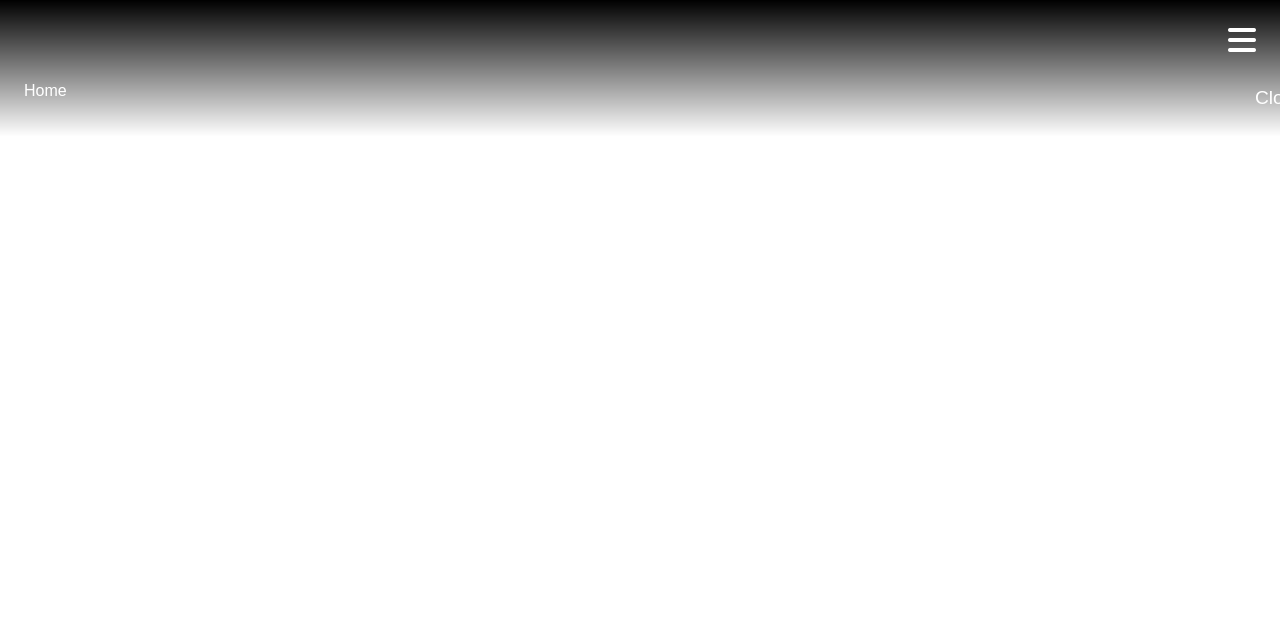
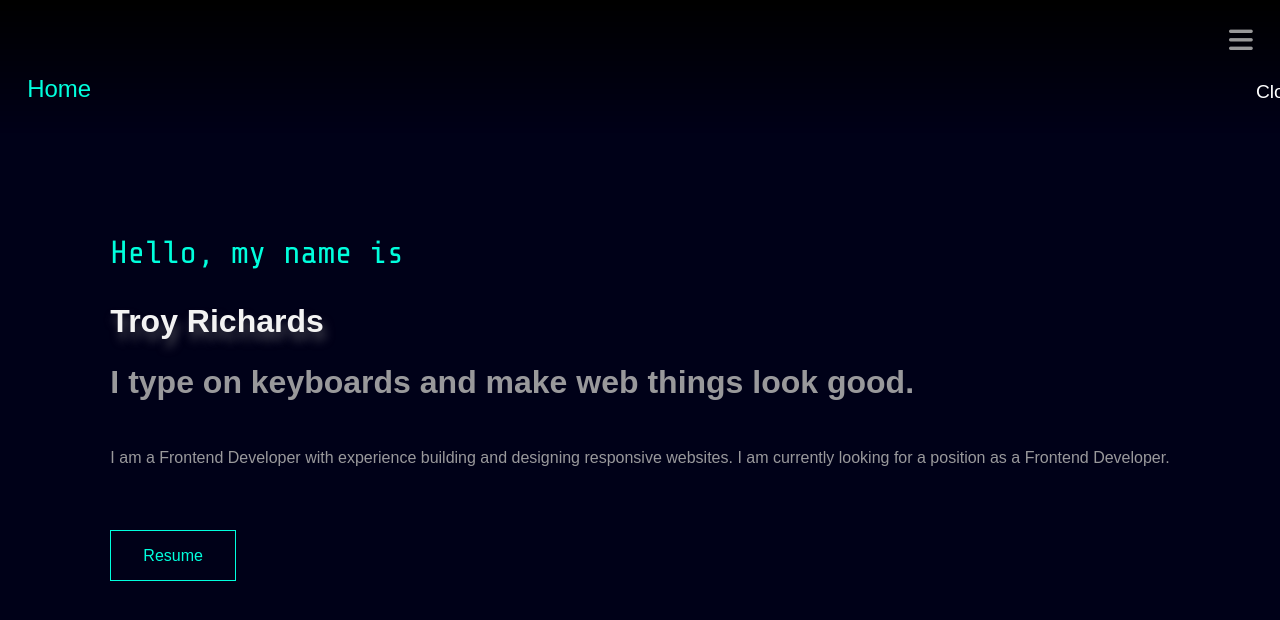
Before and after one commit to TroyRichardsDA/Portfolio-React-Revamp, a React (Create React App) app: page / in a window 1280 px wide. Shown: the top 620 px of the page. Built offline with nearby package versions, Linux system fonts and the light colour scheme.

Commit message:
Hero Section Complete/Skills Start

```diff
--- a/public/index.html
+++ b/public/index.html
@@ -9,8 +9,13 @@
       content="Web site created using create-react-app"
     />
 
-    <!--    Fontawesome Link -->
+    <!--    Fontawesome Link     -->
     <script src="https://kit.fontawesome.com/b4ece92574.js" crossorigin="anonymous"></script>
+
+    <!--    Google Fonts     -->
+
+    <link rel="preconnect" href="https://fonts.gstatic.com" crossorigin>
+    <link href="https://fonts.googleapis.com/css2?family=Share+Tech+Mono&display=swap" rel="stylesheet">
 
     <link rel="" href="%PUBLIC_URL%/logo192.png" />
     <link rel="manifest" href="%PUBLIC_URL%/manifest.json" />
--- a/src/App.js
+++ b/src/App.js
@@ -1,9 +1,16 @@
 import Nav from './Components/Nav';
+import { Header } from './Components/Header';
+
+
+
 
 function App() {
+
+
   return (
     <div className="App">
       <Nav />
+      <Header />
     </div>
   );
 }
--- a/src/Components/Header.js
+++ b/src/Components/Header.js
@@ -0,0 +1,21 @@
+export function Header() {
+
+    return (
+        <header>
+            <div id='header' class="header-content">
+                <p class="greeting">
+                    <span>Hello, my name is </span>
+                </p>
+                <h2 class="name">
+                    <span>T</span>roy <span>R</span>ichards
+                </h2>
+                <h1> I type on keyboards and make web things look good.</h1>
+                <p className='hero-desc'>
+                    I am a Frontend Developer with experience building and designing responsive websites.
+                    I am currently looking for a position as a Frontend Developer.
+                </p>
+                <a href="#" className='header-resume'>Resume</a>
+            </div>
+        </header>
+    )
+}
--- a/src/Components/Nav.js
+++ b/src/Components/Nav.js
@@ -25,7 +25,7 @@ function Nav() {
     return (
         <nav>
             <div className="navbar">
-                <a href="#header">Home</a>
+                <a href="#header" className='homeBtn'>Home</a>
                 <div className='dropdown'>
                 <i onClick={showHide} className="dropbtn fas fa-soild fa-bars"></i>
                     <div id='dd-content' className='dropdown-content'>
--- a/src/index.css
+++ b/src/index.css
@@ -1,10 +1,9 @@
 :root {
-  --main-bg: #eeeeee;
-  --second-BG: #ffffffa2;
-  --text1: #b36500;
-  --text2:  #d38900;
-  --seconday-color: #e6a800;
+  --main-BG: #000118;
+  --highlightColor: rgb(0, 255, 221);
+  --BrighterText: #f3f3f3;
   --box-shadow-color:rgb(255, 255, 255);
+  --fnt-tech: 'Share Tech Mono', monospace;
 }
 
 *,
@@ -19,10 +18,9 @@
 
 body {
   font-family: 'Raleway', sans-serif;
-  color: rgb(0, 0, 0);
-  line-height: 1.5em;
+  color: #adadade1;
   overflow-x: hidden;
-  background-color: var(--second-BG);
+  background-color: var(--main-BG);
 }
 
 ul {
@@ -34,14 +32,10 @@ a {
   text-decoration: none;
 }
 
-header,
-footer,
-#skills,
-#about,
-#projects {
-  text-align: center;
+.App {
+  width: 85%;
+  margin: 0 auto;
 }
-
 
 /*======================
 
@@ -54,7 +48,7 @@ nav {
   position: fixed;
   top: 0;
   left: 0;
-  padding: 1.5rem;
+  padding: 1.7rem;
   z-index: 1;
   width: 100%;
 }
@@ -65,11 +59,15 @@ nav {
   align-items: center;
 }
 
+.homeBtn {
+  font-size: 1.5rem;
+  color: var(--highlightColor);
+}
+
 .dropbtn {
   border-style: none;
   cursor: pointer;
-  color: white;
-  font-size: 2rem;
+  font-size: 1.7rem;
 }
 
 .dropdown-content {
@@ -93,19 +91,10 @@ nav {
 }
 
 .close-button {
-  color: white;
   text-align: right;
   padding-bottom: 3rem;
 }
 
-nav ul li i {
-  font-size: 1em;
-  color: var(--text1);
-}
-
-.show {
-  display: block;
-}
 
 
 /*======================
@@ -115,40 +104,41 @@ nav ul li i {
 =======================*/
 
 header {
-  padding-bottom: 8.5rem;
-  padding-top: 6.5rem;
+  display: flex;
+  justify-content: center;
+  align-items: center;
+  min-height: 100vh;
+  padding-bottom: 10vh;
+}
+
+.greeting {
+  color: var(--highlightColor);
+  font-family: var(--fnt-tech);
+  font-size: 0.9rem;
+}
+
+.name {
+  margin-top: 20px;
+  text-shadow: 3px 8px 10px rgba(136, 136, 136, 0.507);
+  font-size: 2rem;
+  color: var(--BrighterText);
 }
 
 
-.page-title {
-  color: white;
-  font-size: 1.5rem;
-  font-weight: bolder;
-  padding: 1rem 0;
-}
-
-.header-content p span {
-  color: var(--text1);
-  text-shadow: 2px 5px 15px var(--text1);
-}
-
-.name {
-  color: white;
-  font-size: 1.3rem;
-  font-weight: 400;
-}
-
 .header-content h1 {
-  color: var(--text1);
-  letter-spacing: 4px;
   font-size: 2rem;
-  font-weight: 300;
-  margin: 1rem 0;
-  text-shadow: 2px 4px 3px rgba(255, 255, 255, 0.438);
+  margin-top: .5rem;
   animation: load 3s ease forwards;
 }
 
-@keyframes load {
+.hero-desc {
+/*   opacity: 0; */
+  animation: load 3s ease forwards 1s;
+  margin-top: 2rem;
+  margin-bottom: 5rem;
+}
+
+/* @keyframes load {
   0% {
     transform: translate(0px, -90px);
     opacity: 0;
@@ -156,6 +146,13 @@ header {
   100%{
     opacity: 1;
   }
+} */
+
+
+.header-resume {
+  border: 1px solid var(--highlightColor);
+  color: var(--highlightColor);
+  padding: 1rem 2rem;
 }
 
 /*================
```
